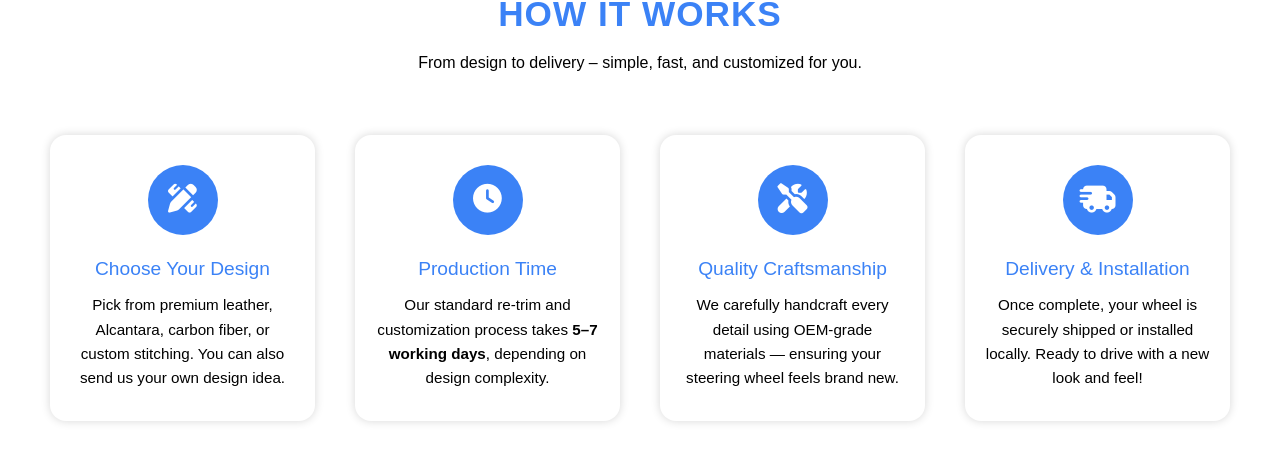
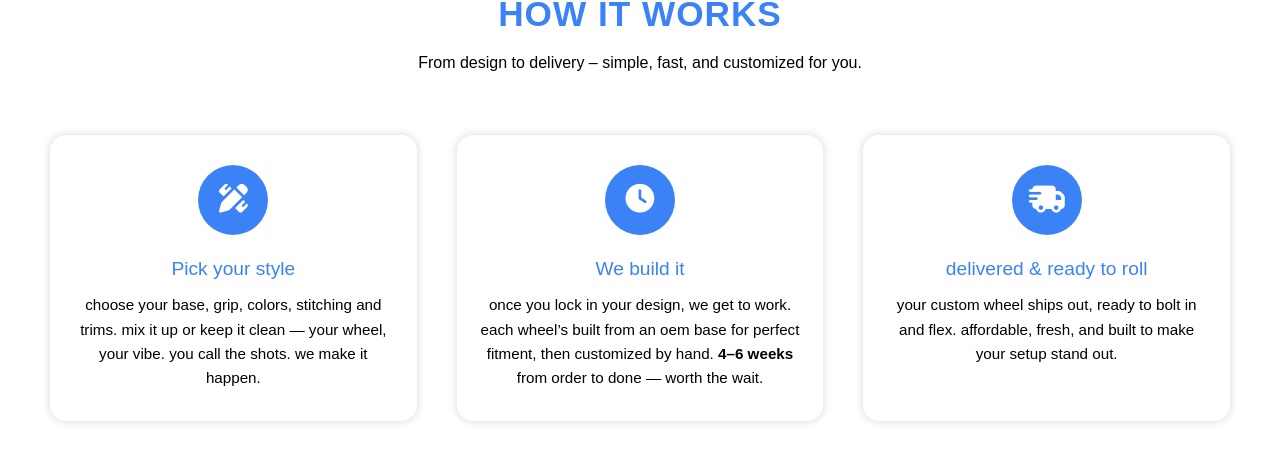
Before and after one commit to mubilal349/my-app, a React (Vite) app: page / in a window 1280 px wide. Shown: the part 3369-3840 px from the top of the page. Built offline with nearby package versions, Linux system fonts and the light colour scheme.

Commit message:
Update the ImageCards component

```diff
--- a/src/components/ImageCards.jsx
+++ b/src/components/ImageCards.jsx
@@ -15,10 +15,11 @@ const ImageCards = () => {
           <div className="icon">
             <i className="fas fa-pencil-ruler"></i>
           </div>
-          <h3>Choose Your Design</h3>
-          <p>
-            Pick from premium leather, Alcantara, carbon fiber, or custom
-            stitching. You can also send us your own design idea.
+          <h3>Pick your style</h3>
+          <p style={{ textTransform: "lowercase" }}>
+            CHOOSE YOUR BASE, GRIP, COLORS, STITCHING AND TRIMS. MIX IT UP OR
+            KEEP IT CLEAN — YOUR WHEEL, YOUR VIBE. YOU CALL THE SHOTS. WE MAKE
+            IT HAPPEN.
           </p>
         </div>
 
@@ -27,22 +28,11 @@ const ImageCards = () => {
           <div className="icon">
             <i className="fas fa-clock"></i>
           </div>
-          <h3>Production Time</h3>
-          <p>
-            Our standard re-trim and customization process takes{" "}
-            <strong>5–7 working days</strong>, depending on design complexity.
-          </p>
-        </div>
-
-        {/* Step 3 */}
-        <div className="step">
-          <div className="icon">
-            <i className="fas fa-tools"></i>
-          </div>
-          <h3>Quality Craftsmanship</h3>
-          <p>
-            We carefully handcraft every detail using OEM-grade materials —
-            ensuring your steering wheel feels brand new.
+          <h3>We build it </h3>
+          <p style={{ textTransform: "lowercase" }}>
+            ONCE YOU LOCK IN YOUR DESIGN, WE GET TO WORK. EACH WHEEL’S BUILT
+            FROM AN OEM BASE FOR PERFECT FITMENT, THEN CUSTOMIZED BY HAND.{" "}
+            <strong> 4–6 WEEKS </strong> FROM ORDER TO DONE — WORTH THE WAIT.
           </p>
         </div>
 
@@ -51,10 +41,12 @@ const ImageCards = () => {
           <div className="icon">
             <i className="fas fa-shipping-fast"></i>
           </div>
-          <h3>Delivery & Installation</h3>
-          <p>
-            Once complete, your wheel is securely shipped or installed locally.
-            Ready to drive with a new look and feel!
+          <h3 style={{ textTransform: "lowercase" }}>
+            DELIVERED & READY TO ROLL
+          </h3>
+          <p style={{ textTransform: "lowercase" }}>
+            YOUR CUSTOM WHEEL SHIPS OUT, READY TO BOLT IN AND FLEX. AFFORDABLE,
+            FRESH, AND BUILT TO MAKE YOUR SETUP STAND OUT.
           </p>
         </div>
       </div>
--- a/src/components/Navbar.jsx
+++ b/src/components/Navbar.jsx
@@ -393,12 +393,11 @@ const Navbar = () => {
                   message += cartItems
                     .map(
                       (item, index) =>
-                        `${index + 1}. ${item.title}%0A🖼️ Image: ${
-                          item.image.startsWith("http")
-                            ? item.image
-                            : window.location.origin + item.image
-                        }%0A💰 Price: ${item.discountPrice}%0A`
+                        `${index + 1}. ${item.title}%0A💰 Price: ${
+                          item.discountPrice
+                        }%0A`
                     )
+
                     .join("%0A");
 
                   // ✅ Add total at the end
```
